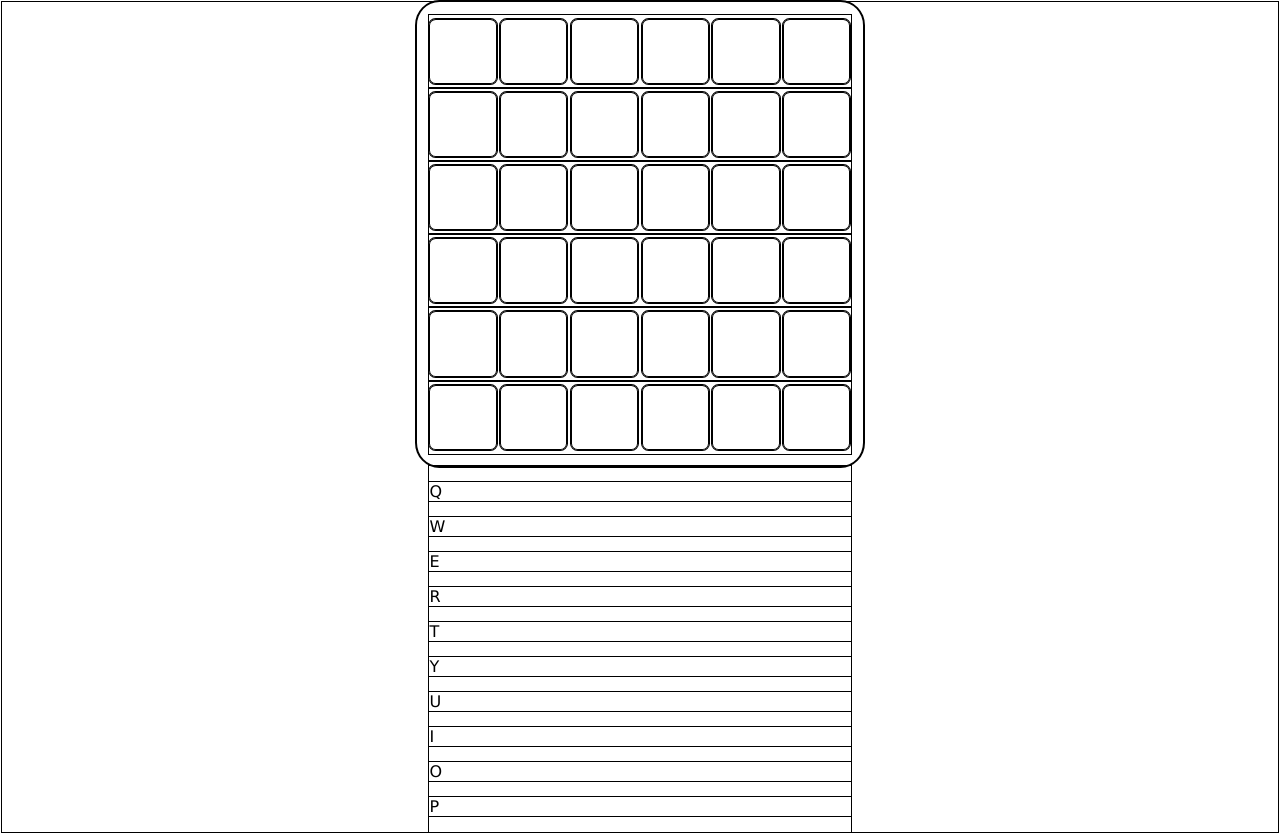
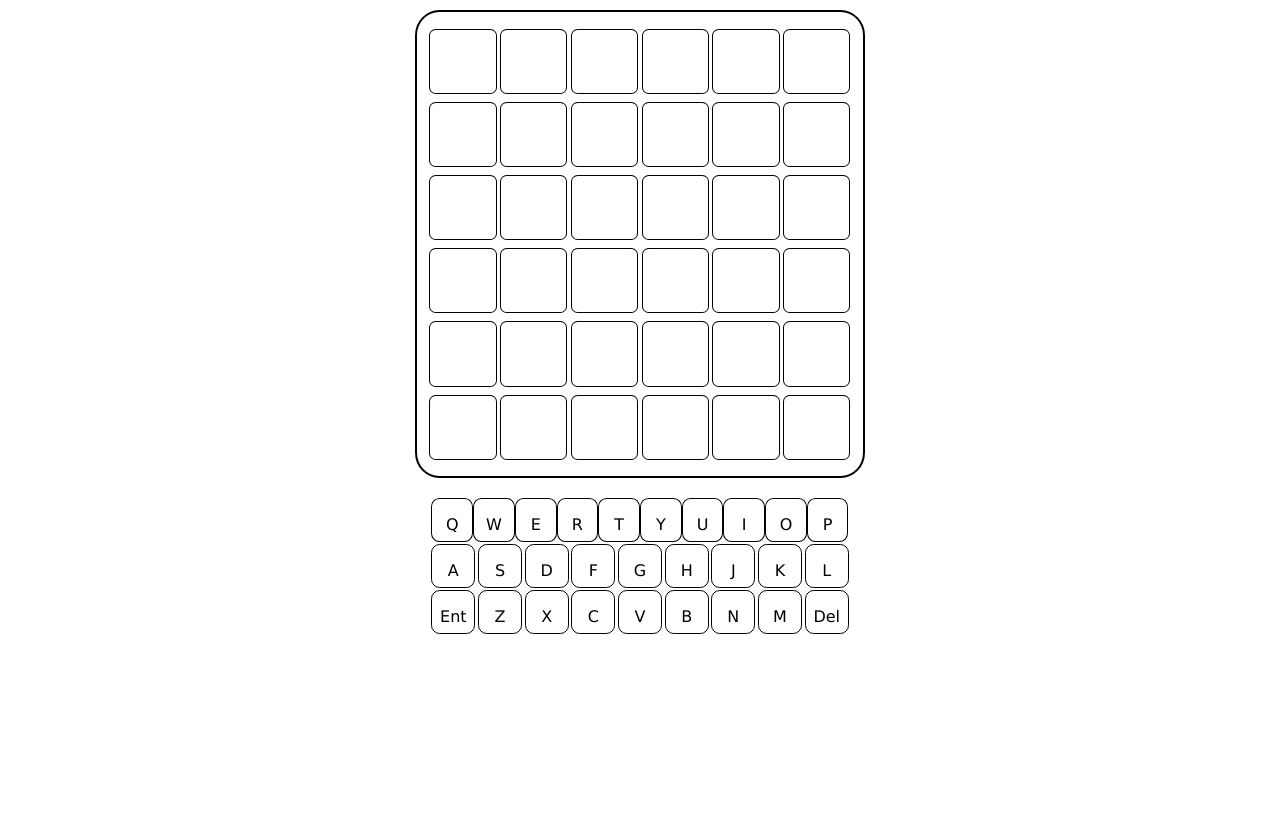
Before and after one commit to 78nyck/Wordle_Revised, a website: page index.html in a window 1280 px wide. After the commit the page ends 800 px from the top, so only its background shows below. Drawn offline with nearby package versions, Linux system fonts and the light colour scheme.

Commit message:
Style the UI keyboard

```diff
--- a/CSS/keyboard-styles.css
+++ b/CSS/keyboard-styles.css
@@ -0,0 +1,22 @@
+.keyboard-container {
+    margin-top: 20px;
+}
+
+.keyboard-row {
+    display: flex;
+    flex-direction: row;
+    justify-content: space-between;
+    margin: 2px;
+}
+
+.keyboard-key {
+    border: 1px solid black;
+    border-radius: 20%;
+    width: 10%;
+    height: 0;
+    padding-bottom: 10%;
+
+    display: flex;
+    flex-direction: column;
+    align-items: center;
+}
--- a/CSS/main-styles.css
+++ b/CSS/main-styles.css
@@ -3,6 +3,21 @@ body {
     font-family:'Lucida Sans', 'Lucida Sans Regular', 'Lucida Grande', 'Lucida Sans Unicode', Geneva, Verdana, sans-serif
 }
 
+/*
 div {
     outline: black solid 1px;
 }
+*/
+
+.outside-container {
+    margin: 0;
+    display: flex;
+    flex-direction: column;
+    align-items: center;
+}
+
+.outside-container>* {
+    max-width: 33%;
+    width: 100%;
+    height: 100%;
+}
--- a/CSS/playboard-styles.css
+++ b/CSS/playboard-styles.css
@@ -1,21 +1,8 @@
-.outside-container {
-    margin: 0;
-    display: flex;
-    flex-direction: column;
-    align-items: center;
-
-}
-
-.outside-container>* {
-    max-width: 33%;
-    width: 100%;
-    height: 100%;
-}
-
 .guess-grid-container {
     outline: 2px solid black;
     border-radius: 5%;
     padding: 1%;
+    margin-top: 10px;
 }
 
 .row {
--- a/index.html
+++ b/index.html
@@ -3,11 +3,15 @@
     <head>
         <meta charset="UTF-8">
         <meta name="viewport" content="width=device-width, initial-scale=1.0">
+
         <script defer src="node_modules/jquery/dist/jquery.min.js"></script>
         <script defer src="JS/index.js"></script>
+
         <link rel="stylesheet" href="CSS/main-styles.css">
         <link rel="stylesheet" href="CSS/playboard-styles.css">
-        <title>Document</title>
+        <link rel="stylesheet" href="CSS/keyboard-styles.css">
+
+        <title>Wordle BABY!</title>
     </head>
     <body>
         <div class="outside-container">
@@ -143,34 +147,94 @@
             <div class="keyboard-container">
                 <div class="keyboard-row row1">
                     <div class="keyboard-key">
-                        <p>Q</p>
+                        <p id="Q">Q</p>
                     </div>
                     <div class="keyboard-key">
-                        <p>W</p>
+                        <p id="W">W</p>
                     </div>
                     <div class="keyboard-key">
-                        <p>E</p>
+                        <p id="E">E</p>
                     </div>
                     <div class="keyboard-key">
-                        <p>R</p>
+                        <p id="R">R</p>
                     </div>
                     <div class="keyboard-key">
-                        <p>T</p>
+                        <p id="T">T</p>
                     </div>
                     <div class="keyboard-key">
-                        <p>Y</p>
+                        <p id="Y">Y</p>
                     </div>
                     <div class="keyboard-key">
-                        <p>U</p>
+                        <p id="U">U</p>
                     </div>
                     <div class="keyboard-key">
-                        <p>I</p>
+                        <p id="I">I</p>
                     </div>
                     <div class="keyboard-key">
-                        <p>O</p>
+                        <p id="O">O</p>
                     </div>
                     <div class="keyboard-key">
-                        <p>P</p>
+                        <p id="P">P</p>
+                    </div>
+                </div>
+
+                <div class="keyboard-row row2">
+                    <div class="keyboard-key">
+                        <p id="A">A</p>
+                    </div>
+                    <div class="keyboard-key">
+                        <p id="S">S</p>
+                    </div>
+                    <div class="keyboard-key">
+                        <p id="D">D</p>
+                    </div>
+                    <div class="keyboard-key">
+                        <p id="F">F</p>
+                    </div>
+                    <div class="keyboard-key">
+                        <p id="G">G</p>
+                    </div>
+                    <div class="keyboard-key">
+                        <p id="H">H</p>
+                    </div>
+                    <div class="keyboard-key">
+                        <p id="J">J</p>
+                    </div>
+                    <div class="keyboard-key">
+                        <p id="K">K</p>
+                    </div>
+                    <div class="keyboard-key">
+                        <p id="l">L</p>
+                    </div>
+                </div>
+
+                <div class="keyboard-row row2">
+                    <div class="keyboard-key">
+                        <p id="Ent">Ent</p>
+                    </div>
+                    <div class="keyboard-key">
+                        <p id="Z">Z</p>
+                    </div>
+                    <div class="keyboard-key">
+                        <p id="X">X</p>
+                    </div>
+                    <div class="keyboard-key">
+                        <p id="C">C</p>
+                    </div>
+                    <div class="keyboard-key">
+                        <p id="V">V</p>
+                    </div>
+                    <div class="keyboard-key">
+                        <p id="B">B</p>
+                    </div>
+                    <div class="keyboard-key">
+                        <p id="N">N</p>
+                    </div>
+                    <div class="keyboard-key">
+                        <p id="M">M</p>
+                    </div>
+                    <div class="keyboard-key">
+                        <p id="Del">Del</p>
                     </div>
                 </div>
 
```
Also changed, not shown: 1 other file.
